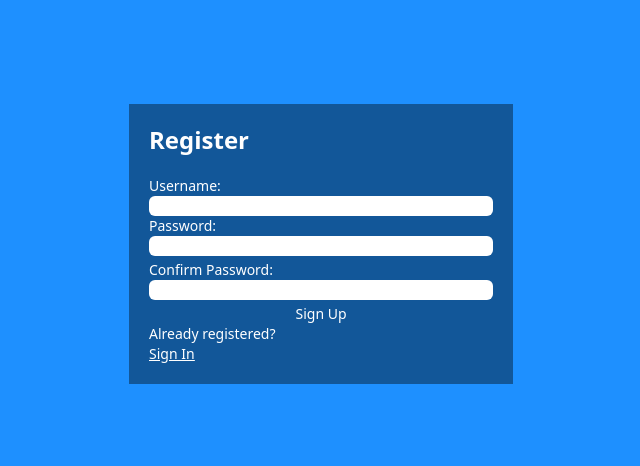
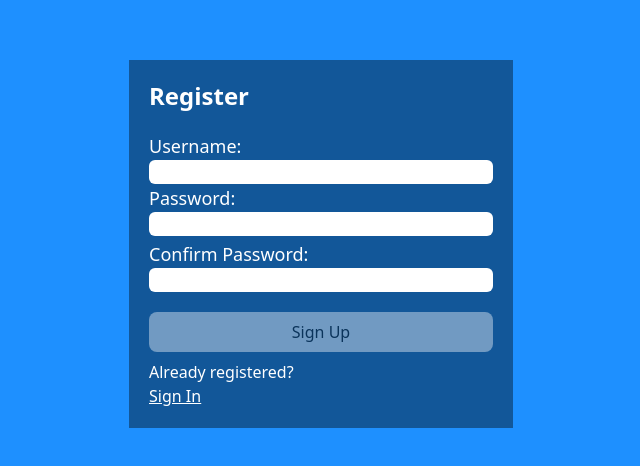
Before and after one commit to MichaelAlex03/FitTrackr, a React app in the folder frontend/vite-project/: page /register in a window 1280 px wide. Shown: the part 156-622 px from the top of the page, without its empty margins (319-959 px from the left). Built offline with nearby package versions, Linux system fonts and the light colour scheme; the HTML template or start-up script is replaced by a standard one.

Commit message:
need to setup backend with register page

```diff
--- a/frontend/vite-project/src/pages/Register.tsx
+++ b/frontend/vite-project/src/pages/Register.tsx
@@ -22,6 +22,7 @@ export default function Register() {
   const [matchFocus, setMatchFocus] = useState(false);
 
   const [errMsg, setErrMsg] = useState('');
+  const [disabled, setDisabled] = useState(true)
 
   useEffect(() => {
     const result = USER_REGEX.test(user);
@@ -86,12 +87,12 @@ export default function Register() {
   }
 
   return (
-    <section className="w-full flex flex-col p-4 items-center justify-center h-screen bg-[#1e90ff] font-sans text-sm">
+    <section className="w-full flex flex-col p-4 items-center justify-center h-screen bg-[#1e90ff] font-sans text-md">
       <form className='flex flex-col justify-evenly w-full max-w-sm bg-black bg-opacity-40 text-white p-5' onSubmit={handleSubmit}>
 
         {errMsg && <p className='bg-pink-300 font-semibold p-2 mb-2 text-red-700' aria-live="assertive">{errMsg}</p>}
         <h1 className='font-semibold text-2xl mb-5'>Register</h1>
-        <label htmlFor='username'>
+        <label htmlFor='username' className='text-lg'>
           Username:
           {user && (
             <span className='text-lg font-bold ml-1'>
@@ -103,7 +104,7 @@ export default function Register() {
           )}
         </label>
         <input
-          className='text-black rounded-md'
+          className='text-black rounded-md pl-1'
           type='text'
           id='username'
           autoComplete='off'
@@ -123,7 +124,7 @@ export default function Register() {
         </p>}
 
 
-        <label htmlFor="password">
+        <label htmlFor="password" className='text-lg'>
           Password:
           {pwd && (
             <span className='text-lg font-bold ml-1'>
@@ -136,7 +137,7 @@ export default function Register() {
 
         </label>
         <input
-          className='text-black mb-1 rounded-md'
+          className='text-black mb-1 rounded-md pl-1'
           type="password"
           id="password"
           onChange={(e) => setPwd(e.target.value)}
@@ -160,7 +161,7 @@ export default function Register() {
         </p>}
 
 
-        <label htmlFor="confirm_pwd">
+        <label htmlFor="confirm_pwd" className='text-lg'>
           Confirm Password:
           {matchPwd && (
             <span className='text-lg font-bold ml-1'>
@@ -172,7 +173,7 @@ export default function Register() {
           )}
         </label>
         <input
-          className='text-black mb-1 rounded-md'
+          className='text-black mb-1 rounded-md pl-1'
           type="password"
           id="confirm_pwd"
           onChange={(e) => setMatchPwd(e.target.value)}
@@ -188,9 +189,15 @@ export default function Register() {
           Must match the first password input field.
         </p>}
 
-        <button disabled={!validName || !validPwd || !validMatch ? true : false}>Sign Up</button>
+        <button
+          disabled={!validName || !validPwd || !validMatch ? true : false}
+          className={validName && validPwd && validMatch
+            ? 'bg-white text-black font-medium py-2 rounded-lg w-full mt-4 mb-2'
+            : 'opacity-40 bg-white text-black font-medium py-2 rounded-lg w-full mt-4 mb-2'}>
+            Sign Up
+        </button>
 
-        <p>
+        <p className='text-md'>
           Already registered?<br />
           <span className="underline">
             <a href="/Login">Sign In</a>
```
